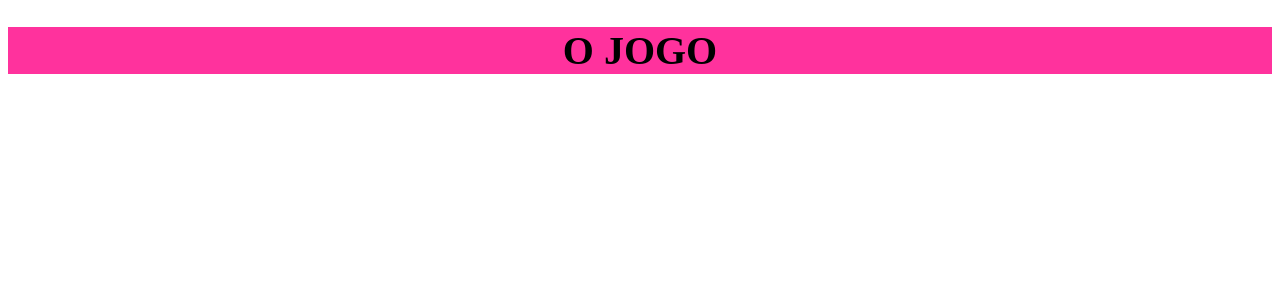
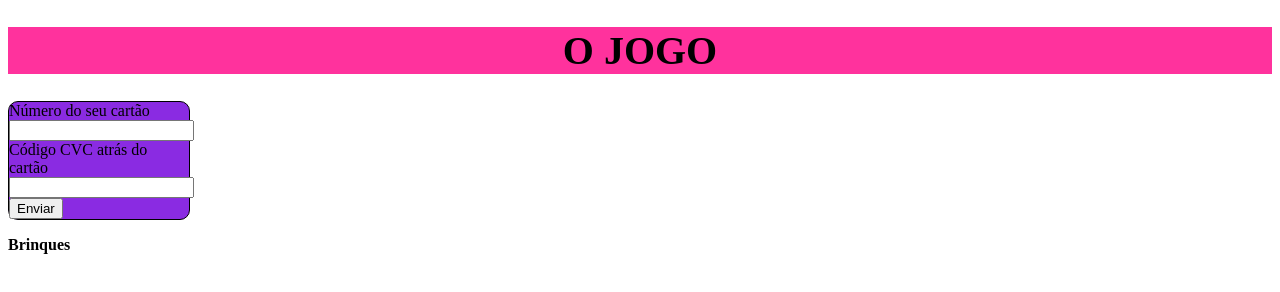
Before and after one commit to vitor-c-a/Aprendendo-Git, a plain HTML site: page index.html in a window 1280 px wide. Drawn offline with Linux system fonts and the light colour scheme.

Commit message:
Novo formulário

```diff
--- a/index.html
+++ b/index.html
@@ -10,9 +10,31 @@
             text-align: center;
             background-color:rgb(255, 50, 157);
         }
+        #formulario{
+            border: 1px solid #000;
+            border-radius: 10px;
+            background-color: blueviolet;
+            width: 180px;
+        }
     </style>
 </head>
 <body>
     <h1 class="ojogo">O JOGO</h1>
+
+    <form id="formulario">
+        <label for="#numero_cartao">Número do seu cartão</label>
+        <br>
+        <input type="number" id="numero_cartao" name="numero do cartao">
+        <br>
+        <label for="#cvc">Código CVC atrás do cartão</label>
+        <br>
+        <input type="number" name="CVC do cartao" id="cvc">
+        <br>
+        <button>Enviar</button>
+    </form>
+
+    <footer>
+        <p><strong>Brinques</strong></p>
+    </footer>
 </body>
 </html>
```
